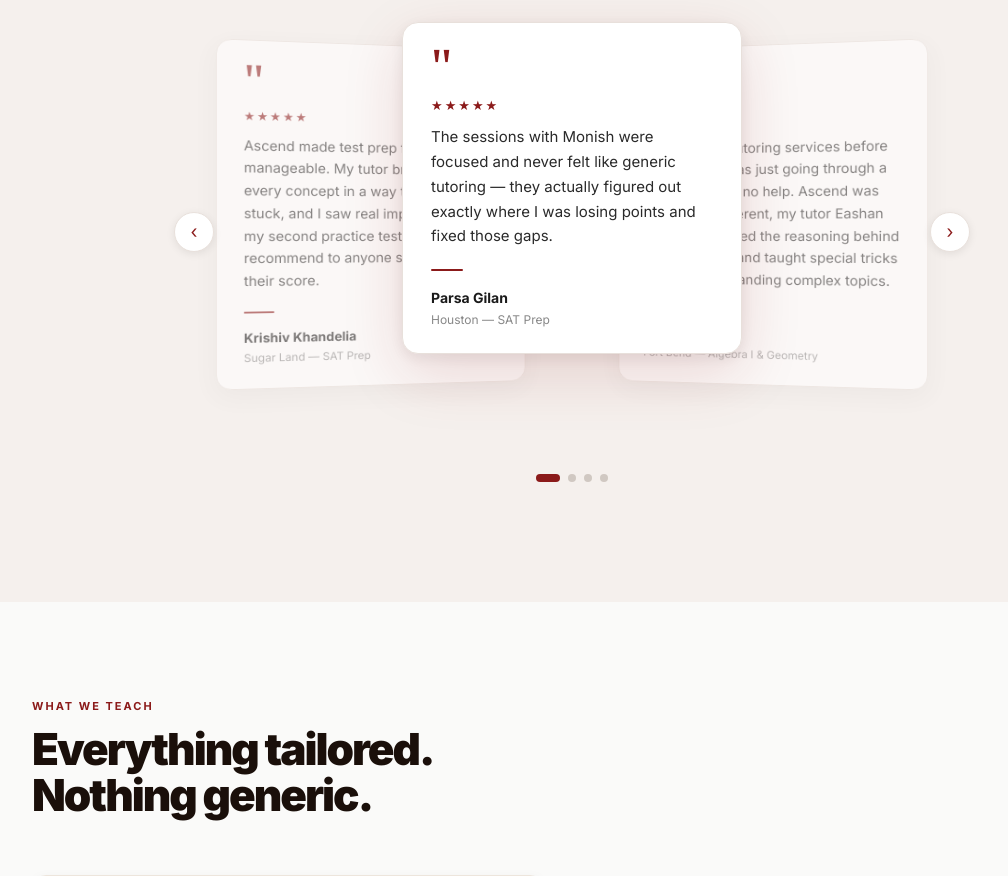
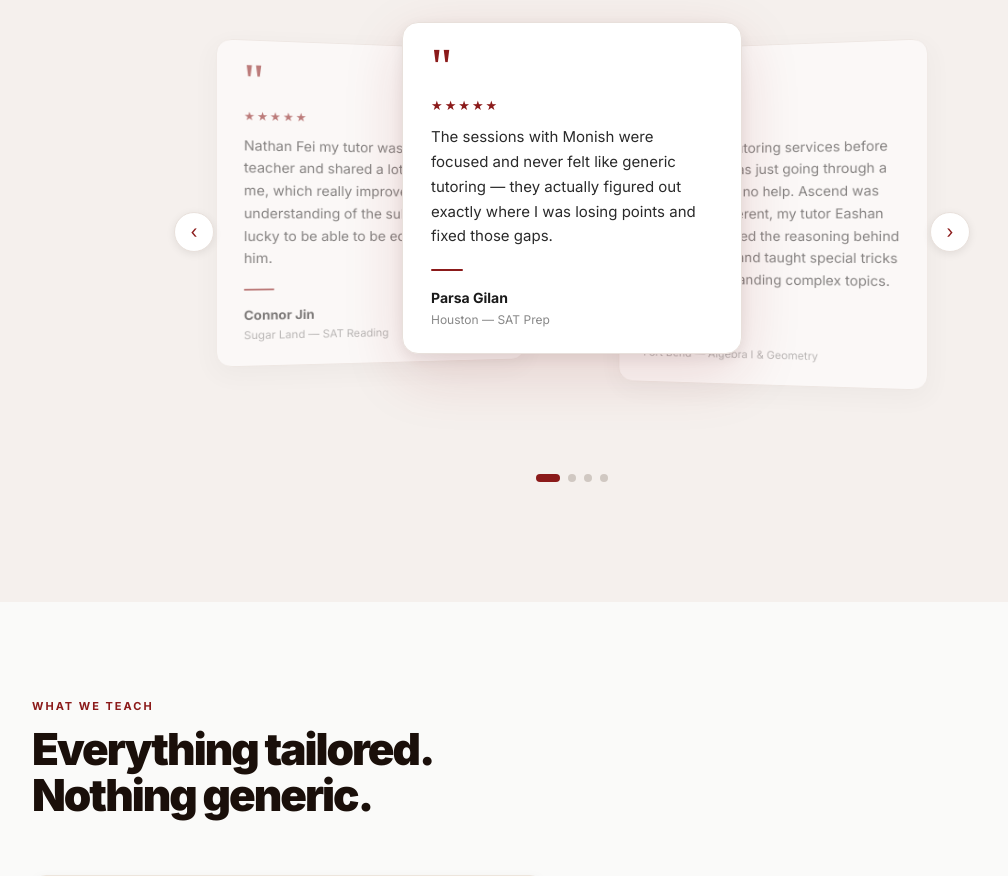
Before and after one commit to GodzillaKing64/ascend-tutoring, a React (Vite) app: page / in a window 1280 px wide. Shown: the part 2180-3056 px from the top of the page, without its empty margins (68-1076 px from the left). Built offline with nearby package versions, Linux system fonts and the light colour scheme.

Commit message:
changed testimonial to connor

```diff
--- a/src/components/TestimonialsSection.jsx
+++ b/src/components/TestimonialsSection.jsx
@@ -21,10 +21,10 @@ const testimonials = [
 ,
   },
   {
-    name: "Krishiv Khandelia",
-    meta: "Sugar Land — SAT Prep",
+    name: "Connor Jin",
+    meta: "Sugar Land — SAT Reading",
     quote:
-      "Ascend made test prep feel manageable. My tutor broke down every concept in a way that actually stuck, and I saw real improvement by my second practice test. Highly recommend to anyone serious about their score.",
+      "Nathan Fei my tutor was a thorough teacher and shared a lot of factors with me, which really improved my understanding of the subject. I was lucky to be able to be educated from him.",
   },
 ];
 
```
